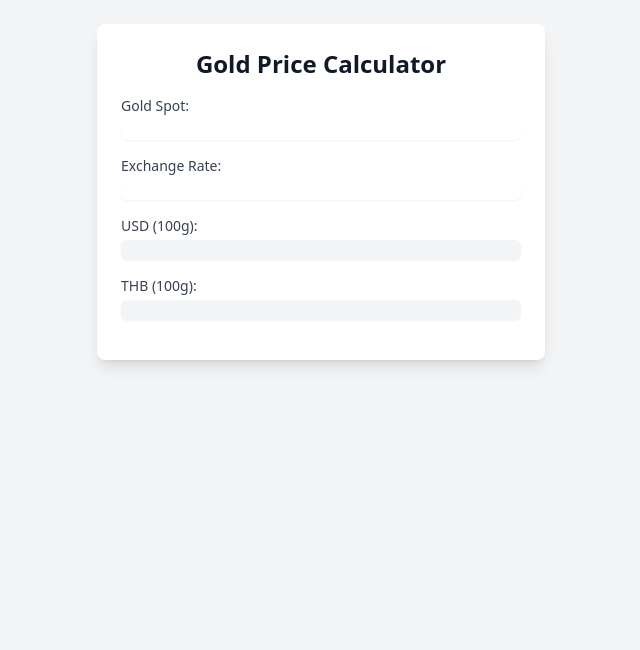
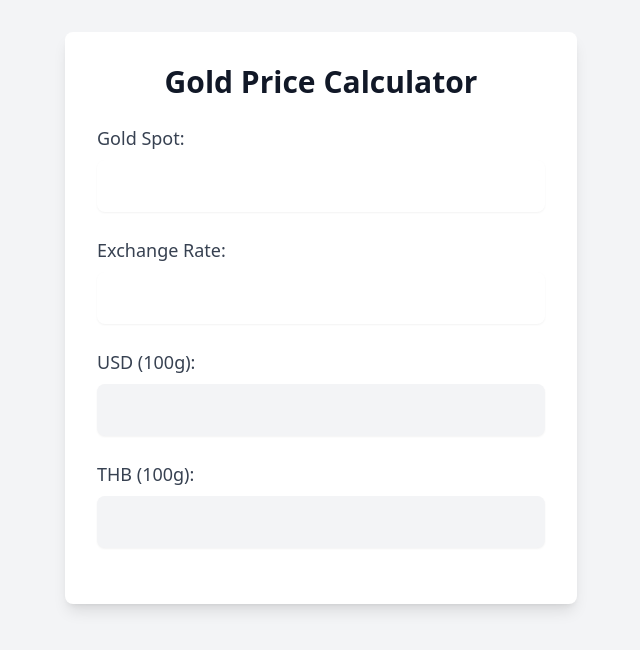
Before and after one commit to pramotetrs/spot-calculator, a plain HTML site: page index.html in a window 1280 px wide. Shown: the whole page, without its empty margins (319-959 px from the left). Drawn offline with nearby package versions, Linux system fonts and the light colour scheme.

Commit message:
Update index.html

```diff
--- a/index.html
+++ b/index.html
@@ -20,28 +20,28 @@
             }
         </script>
     </head>
-    <body class="bg-gray-100 text-gray-900 font-sans p-6">
-        <div class="max-w-md mx-auto bg-white shadow-lg rounded-lg p-6">
-            <h1 class="text-2xl font-bold mb-4 text-center">Gold Price Calculator</h1>
-            <div class="mb-4">
-                <label for="gold-spot" class="block text-sm font-medium text-gray-700">Gold Spot:</label>
+    <body class="bg-gray-100 text-gray-900 font-sans p-6 sm:p-8">
+        <div class="max-w-lg mx-auto bg-white shadow-lg rounded-lg p-6 sm:p-8">
+            <h1 class="text-2xl sm:text-3xl font-bold mb-6 text-center">Gold Price Calculator</h1>
+            <div class="mb-6">
+                <label for="gold-spot" class="block text-lg font-medium text-gray-700">Gold Spot:</label>
                 <input id="gold-spot" type="text" name="gold-spot" oninput="calculateUSD()"
-                    class="mt-1 block w-full rounded-md border-gray-300 shadow-sm focus:border-indigo-500 focus:ring-indigo-500 sm:text-sm"/>
+                    class="mt-2 block w-full rounded-lg border-gray-300 shadow-sm focus:border-indigo-500 focus:ring-indigo-500 text-lg sm:text-xl p-3"/>
             </div>
-            <div class="mb-4">
-                <label for="exchange-rate" class="block text-sm font-medium text-gray-700">Exchange Rate:</label>
+            <div class="mb-6">
+                <label for="exchange-rate" class="block text-lg font-medium text-gray-700">Exchange Rate:</label>
                 <input id="exchange-rate" type="text" name="exchange-rate" oninput="calculateTHB()"
-                    class="mt-1 block w-full rounded-md border-gray-300 shadow-sm focus:border-indigo-500 focus:ring-indigo-500 sm:text-sm"/>
+                    class="mt-2 block w-full rounded-lg border-gray-300 shadow-sm focus:border-indigo-500 focus:ring-indigo-500 text-lg sm:text-xl p-3"/>
             </div>
-            <div class="mb-4">
-                <label for="usd" class="block text-sm font-medium text-gray-700">USD (100g):</label>
+            <div class="mb-6">
+                <label for="usd" class="block text-lg font-medium text-gray-700">USD (100g):</label>
                 <input id="usd" type="text" name="usd" readonly
-                    class="mt-1 block w-full rounded-md bg-gray-100 border-gray-300 shadow-sm sm:text-sm"/>
+                    class="mt-2 block w-full rounded-lg bg-gray-100 border-gray-300 shadow-sm text-lg sm:text-xl p-3"/>
             </div>
-            <div class="mb-4">
-                <label for="thb" class="block text-sm font-medium text-gray-700">THB (100g):</label>
+            <div class="mb-6">
+                <label for="thb" class="block text-lg font-medium text-gray-700">THB (100g):</label>
                 <input id="thb" type="text" name="thb" readonly
-                    class="mt-1 block w-full rounded-md bg-gray-100 border-gray-300 shadow-sm sm:text-sm"/>
+                    class="mt-2 block w-full rounded-lg bg-gray-100 border-gray-300 shadow-sm text-lg sm:text-xl p-3"/>
             </div>
         </div>
     </body>
```
